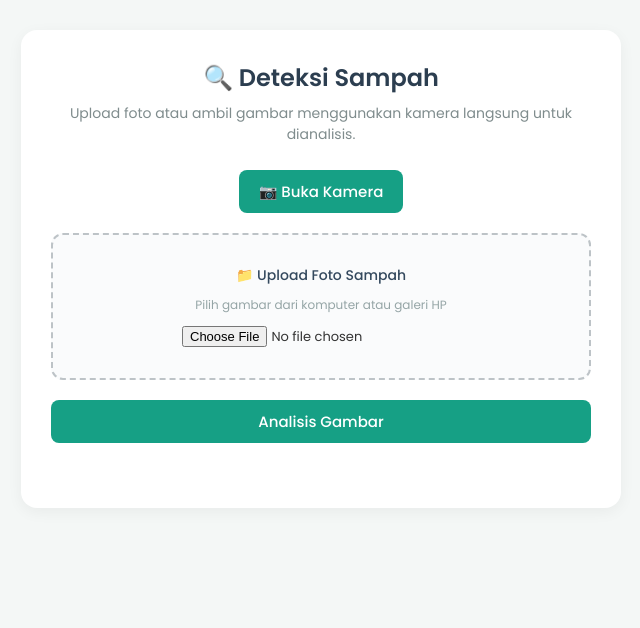
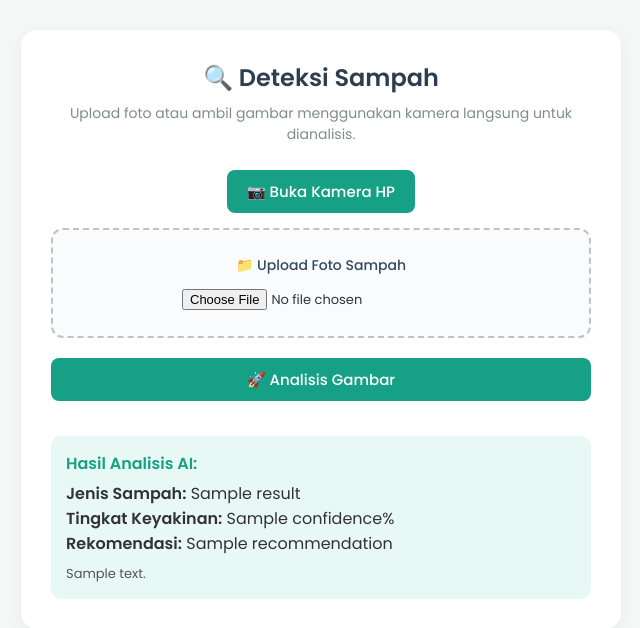
Before and after one commit to ferdiansyahrizki610-png/Smartwaste-AI, a Flask app: template templates/index.html in a window 1280 px wide. Shown: the top 628 px of the page, without its empty margins (319-959 px from the left). Run offline with Flask 3, Linux system fonts and the light colour scheme; the template is opened without the code that fills it: most values are stand-ins (such as "Sample title", 1, 10 or a date in 2020).

Commit message:
index.html

```diff
--- a/templates/index.html
+++ b/templates/index.html
@@ -53,7 +53,7 @@
             display: inline-flex;
             align-items: center;
             gap: 8px;
-            margin-bottom: 20px;
+            margin-bottom: 15px;
         }
         .btn-primary:hover {
             background-color: #1abc9c;
@@ -61,42 +61,31 @@
         .upload-box {
             border: 2px dashed #bdc3c7;
             border-radius: 12px;
-            padding: 30px 20px;
+            padding: 25px 20px;
             background: #fafbfc;
             margin-bottom: 20px;
-            transition: border-color 0.3s;
-        }
-        .upload-box:hover {
-            border-color: #16a085;
-        }
-        .upload-box img.icon {
-            width: 48px;
-            margin-bottom: 10px;
         }
         .upload-box p {
             font-size: 14px;
             color: #34495e;
             font-weight: 500;
-            margin-bottom: 5px;
-        }
-        .upload-box span {
-            font-size: 12px;
-            color: #95a5a6;
+            margin-bottom: 8px;
         }
         input[type="file"] {
-            margin-top: 10px;
             font-size: 13px;
+            margin-top: 5px;
         }
-        /* Area Kamera yang awalnya tersembunyi, akan muncul saat tombol Buka Kamera diklik */
         #camera-section {
             display: none;
             margin-bottom: 20px;
+            background: #000;
+            padding: 10px;
+            border-radius: 12px;
         }
         video {
             width: 100%;
-            max-height: 350px;
-            border-radius: 10px;
-            background: #000;
+            max-height: 320px;
+            border-radius: 8px;
             object-fit: cover;
         }
         .camera-controls {
@@ -109,25 +98,31 @@
             background-color: #34495e;
             color: white;
             border: none;
-            padding: 8px 15px;
-            font-size: 14px;
+            padding: 8px 14px;
+            font-size: 13px;
             border-radius: 6px;
             cursor: pointer;
-        }
-        .btn-secondary:hover {
-            background-color: #2c3e50;
         }
         .btn-danger {
             background-color: #e74c3c;
             color: white;
             border: none;
-            padding: 8px 15px;
-            font-size: 14px;
+            padding: 8px 14px;
+            font-size: 13px;
             border-radius: 6px;
             cursor: pointer;
         }
-        .btn-danger:hover {
-            background-color: #c0392b;
+        .result-box {
+            margin-top: 20px;
+            padding: 15px;
+            background: #e8f8f5;
+            border-radius: 10px;
+            text-align: left;
+        }
+        .result-box h3 {
+            color: #16a085;
+            margin-bottom: 5px;
+            font-size: 16px;
         }
     </style>
 </head>
@@ -137,34 +132,53 @@
         <h2>🔍 Deteksi Sampah</h2>
         <p class="subtitle">Upload foto atau ambil gambar menggunakan kamera langsung untuk dianalisis.</p>
 
-        <!-- Tombol untuk Membuka Kamera -->
-        <button class="btn-primary" onclick="toggleCamera()">📷 Buka Kamera</button>
+        <!-- Tombol untuk Membuka Kamera Langsung -->
+        <button type="button" class="btn-primary" onclick="toggleCamera()">📷 Buka Kamera HP</button>
 
-        <!-- Bagian Tampilan Kamera (Live Stream) -->
+        <!-- Form Utama yang terhubung langsung ke rute /upload di app.py -->
+        <form action="/upload" method="POST" enctype="multipart/form-data">
+
+            <!-- Area Kamera (Live Stream & Tangkap Gambar) -->
             <div id="camera-section">
                 <video id="video" autoplay playsinline></video>
                 <div class="camera-controls">
-                <button class="btn-secondary" onclick="switchCamera()">🔄 Tukar Kamera</button>
-                <button class="btn-primary" onclick="capturePhoto()">📸 Ambil & Analisis</button>
-                <button class="btn-danger" onclick="closeCamera()">❌ Tutup</button>
+                    <button type="button" class="btn-secondary" onclick="switchCamera()">🔄 Tukar Kamera</button>
+                    <button type="button" class="btn-primary" onclick="captureToForm()" style="margin: 0; padding: 8px 14px; font-size: 13px;">📸 Ambil Foto</button>
+                    <button type="button" class="btn-danger" onclick="closeCamera()">❌ Tutup</button>
                 </div>
             </div>
 
-        <!-- Kotak Upload Foto Asli -->
+            <!-- Kotak Upload Foto / File -->
             <div class="upload-box">
                 <p>📁 Upload Foto Sampah</p>
-            <span>Pilih gambar dari komputer atau galeri HP</span><br>
-            <input type="file" id="fileInput" accept="image/*">
+                <input type="file" id="image" name="image" accept="image/*">
             </div>
 
-        <button class="btn-primary" style="width: 100%; justify-content: center;" onclick="analyzeImage()">Analisis Gambar</button>
+            <button type="submit" class="btn-primary" style="width: 100%; justify-content: center;">🚀 Analisis Gambar</button>
+        </form>
 
         <canvas id="canvas" style="display: none;"></canvas>
-        <div id="result" style="margin-top: 15px; font-weight: 500;"></div>
+
+        <!-- Menampilkan Hasil Analisis dari Backend Flask -->
+        {% if result %}
+        <div class="result-box">
+            <h3>Hasil Analisis AI:</h3>
+            <p><strong>Jenis Sampah:</strong> {{ result }}</p>
+            <p><strong>Tingkat Keyakinan:</strong> {{ confidence }}%</p>
+            <p><strong>Rekomendasi:</strong> {{ recommendation }}</p>
+            <p style="margin-top: 8px; font-size: 13px; color: #555;">{{ confidence_message }}</p>
+        </div>
+        {% endif %}
+
+        {% if error %}
+        <div style="margin-top: 15px; padding: 12px; background: #fadbd8; color: #c0392b; border-radius: 8px;">
+            {{ error }}
+        </div>
+        {% endif %}
     </div>
 
     <script>
-        let useFrontCamera = false; // Default kamera belakang untuk HP
+        let useFrontCamera = false; // Default menggunakan kamera belakang di HP
         let currentStream = null;
         let isCameraOpen = false;
 
@@ -200,7 +214,7 @@
                 })
                 .catch(err => {
                     console.error("Gagal membuka kamera: ", err);
-                    alert("Tidak dapat mengakses kamera. Pastikan izin kamera diizinkan di browser.");
+                    alert("Tidak dapat mengakses kamera. Pastikan izin kamera diizinkan di browser HP.");
                 });
         }
 
@@ -217,7 +231,8 @@
             isCameraOpen = false;
         }
 
-        function capturePhoto() {
+        // Fungsi untuk memasukkan hasil tangkapan kamera langsung ke dalam form input file
+        function captureToForm() {
             const video = document.getElementById('video');
             const canvas = document.getElementById('canvas');
             canvas.width = video.videoWidth;
@@ -225,17 +240,15 @@
             const ctx = canvas.getContext('2d');
             ctx.drawImage(video, 0, 0, canvas.width, canvas.height);
 
-            document.getElementById('result').innerText = "Gambar berhasil diambil, siap dianalisis!";
+            canvas.toBlob(blob => {
+                const file = new File([blob], "captured_waste.jpg", { type: "image/jpeg" });
+                const dataTransfer = new DataTransfer();
+                dataTransfer.items.add(file);
+                document.getElementById('image').files = dataTransfer.files;
+
+                alert("Foto berhasil diambil dari kamera! Silakan klik tombol 'Analisis Gambar'.");
                 closeCamera();
-        }
-
-        function analyzeImage() {
-            const fileInput = document.getElementById('fileInput');
-            if (fileInput.files.length > 0) {
-                document.getElementById('result').innerText = "Menganalisis file yang di-upload...";
-            } else {
-                alert("Silakan pilih foto atau ambil gambar dari kamera terlebih dahulu!");
-            }
+            }, "image/jpeg", 0.9);
         }
     </script>
 </body>
```
Lines whose indentation alone changed are shown as unchanged.
